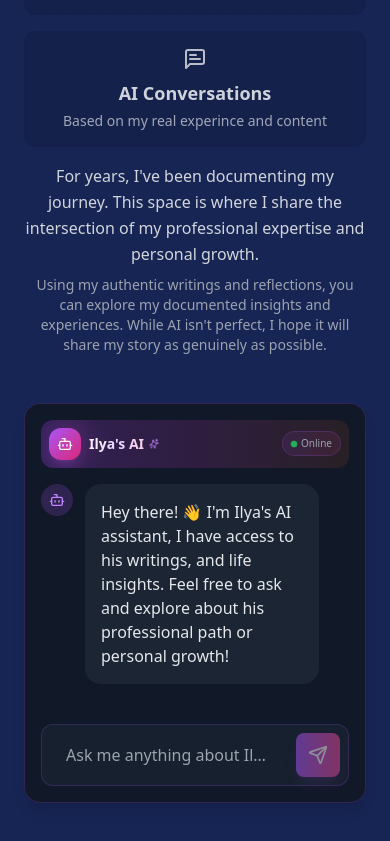
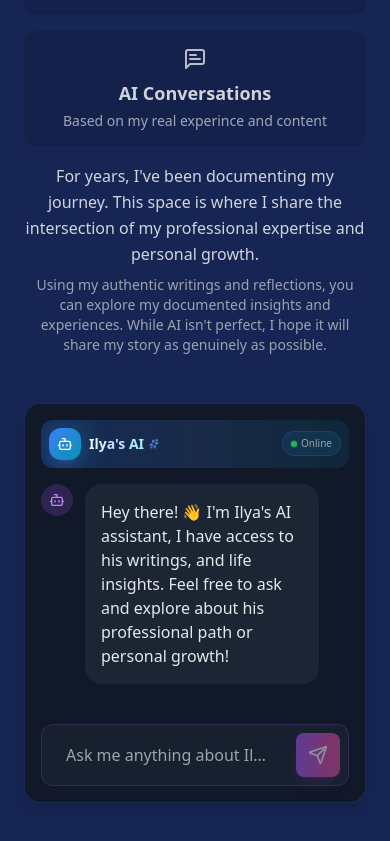
Before and after one commit to ilyar88/ai-portfolio, a React (Vite) app in the folder frontend/: page / in a window 390 px wide. Shown: the part 616-1457 px from the top of the page. Built offline with nearby package versions, Linux system fonts and the light colour scheme; no server answers.

Commit message:
Update ChatBox.jsx file.

```diff
--- a/frontend/src/components/sections/Home/ChatBox.jsx
+++ b/frontend/src/components/sections/Home/ChatBox.jsx
@@ -51,7 +51,7 @@ export const ChatBox = () => {
       <motion.div
         initial={{ opacity: 0, y: 20 }}
         animate={{ opacity: 1, y: 0 }}
-        className="bg-gray-900 rounded-2xl p-4 min-h-[400px] flex flex-col border border-purple-500/20 shadow-lg relative"
+        className="bg-gray-900 rounded-2xl p-4 min-h-[400px] flex flex-col border border-blue-500/20 shadow-lg relative"
       >
         {/* Chat Header */}
         <motion.div
@@ -61,9 +61,9 @@ export const ChatBox = () => {
           transition={{ duration: 0.5 }}
         >
           {/* Animated background gradients */}
-          <div className="absolute inset-0 bg-gradient-to-r from-purple-500/10 via-pink-500/10 to-orange-500/10" />
+          <div className="absolute inset-0 bg-gradient-to-r from-blue-500/10 via-blue-400/10 to-cyan-500/10" />
           <motion.div
-            className="absolute inset-0 bg-gradient-to-r from-purple-600/20 to-transparent"
+            className="absolute inset-0 bg-gradient-to-r from-blue-600/20 to-transparent"
             animate={{
               opacity: [0.5, 0.8, 0.5],
               scale: [1, 1.1, 1],
@@ -83,8 +83,8 @@ export const ChatBox = () => {
               whileHover={{ scale: 1.1, rotate: [0, -10, 10, 0] }}
               transition={{ duration: 0.5 }}
             >
-              <div className="absolute inset-0 bg-gradient-to-r from-purple-500 to-pink-500 rounded-full blur-lg opacity-50" />
-              <div className="relative bg-gradient-to-br from-purple-500 to-pink-600 p-2 rounded-xl shadow-lg shadow-purple-500/20">
+              <div className="absolute inset-0 bg-gradient-to-r from-blue-500 to-cyan-500 rounded-full blur-lg opacity-50" />
+              <div className="relative bg-gradient-to-br from-blue-500 to-cyan-600 p-2 rounded-xl shadow-lg shadow-blue-500/20">
                 <Bot className="w-4 h-4 sm:w-5 sm:h-5 text-white" />
               </div>
             </motion.div>
@@ -92,7 +92,7 @@ export const ChatBox = () => {
             {/* Title with sparkle */}
             <div className="flex items-center gap-1 sm:gap-2">
               <motion.h2
-                className="text-sm sm:text-xl font-bold bg-gradient-to-r from-white via-purple-200 to-pink-200 bg-clip-text text-transparent"
+                className="text-sm sm:text-xl font-bold bg-gradient-to-r from-white via-blue-200 to-cyan-200 bg-clip-text text-transparent"
                 initial={{ opacity: 0, x: -20 }}
                 animate={{ opacity: 1, x: 0 }}
                 transition={{ delay: 0.2 }}
@@ -111,7 +111,7 @@ export const ChatBox = () => {
                 }}
                 className="flex-shrink-0"
               >
-                <Sparkles className="w-3 h-3 sm:w-5 sm:h-5 text-purple-400" />
+                <Sparkles className="w-3 h-3 sm:w-5 sm:h-5 text-blue-400" />
               </motion.div>
             </div>
           </div>
@@ -120,7 +120,7 @@ export const ChatBox = () => {
           <motion.div
             initial={{ opacity: 0, scale: 0 }}
             animate={{ opacity: 1, scale: 1 }}
-            className="relative flex items-center gap-1 sm:gap-2 px-2 sm:px-3 py-1 rounded-full bg-gradient-to-r from-purple-500/10 to-pink-500/10 border border-purple-500/20 ml-2 sm:ml-4 flex-shrink-0"
+            className="relative flex items-center gap-1 sm:gap-2 px-2 sm:px-3 py-1 rounded-full bg-gradient-to-r from-blue-500/10 to-cyan-500/10 border border-blue-500/20 ml-2 sm:ml-4 flex-shrink-0"
           >
             <motion.div
               className="w-1.5 h-1.5 sm:w-2 sm:h-2 rounded-full bg-green-500"
@@ -141,7 +141,7 @@ export const ChatBox = () => {
         {/* Messages container */}
         <div
           ref={chatContainerRef}
-          className="flex-1 overflow-y-auto space-y-4 mb-4 max-h-[300px] scroll-smooth scrollbar-thin scrollbar-thumb-purple-500/50 scrollbar-track-gray-800/50 pr-4"
+          className="flex-1 overflow-y-auto space-y-4 mb-4 max-h-[300px] scroll-smooth scrollbar-thin scrollbar-thumb-blue-500/50 scrollbar-track-gray-800/50 pr-4"
         >
           <AnimatePresence>
             {messages.map((message, index) => (
```
